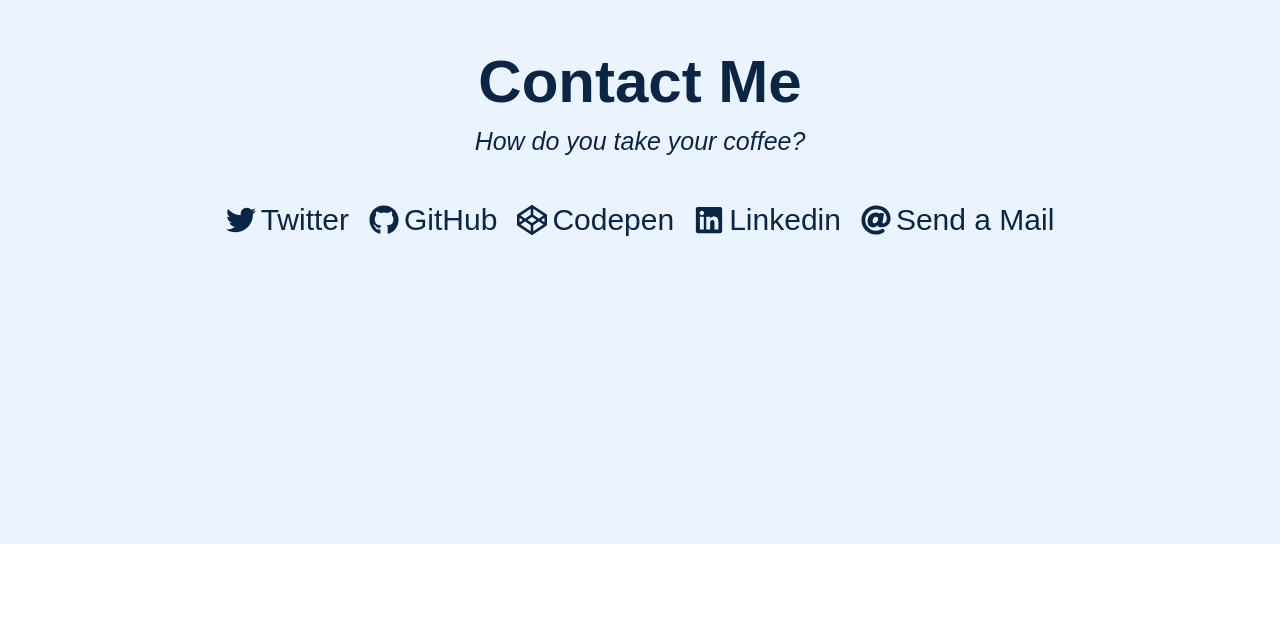
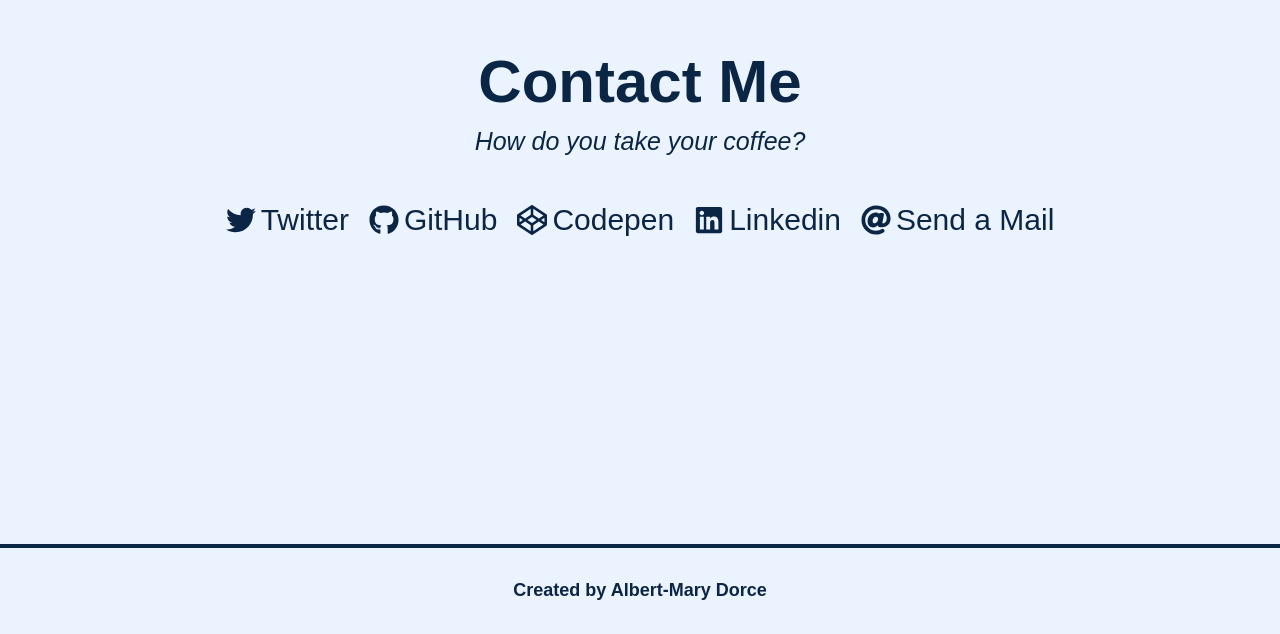
Before and after one commit to Albert4940/Portfolio-v2, a React (Create React App) app: page / in a window 1280 px wide. Shown: the part 2640-3274 px from the top of the page. Before the commit the page ends 3184 px from the top, so only its background shows below. Built offline with nearby package versions, Linux system fonts and the light colour scheme.

Commit message:
Add Footer Section

```diff
--- a/src/App.js
+++ b/src/App.js
@@ -8,6 +8,7 @@ import { useEffect} from 'react';
 import { useScreenSize } from "./utils/hooks";
 import GlobalStyled from "./utils/style/GlobalStyle";
 import Contact from "./components/Contact";
+import Footer from "./components/Footer";
 function App() {
 
   const {updateScreenSize} = useScreenSize();
@@ -32,6 +33,7 @@ function App() {
       <About />
       <Project />
       <Contact />
+      <Footer />
     </main>
   );
 }
--- a/src/components/Contact/index.jsx
+++ b/src/components/Contact/index.jsx
@@ -1,5 +1,5 @@
 import styled from "styled-components";
-import { useColor } from "../../utils/hooks";
+import { useColor, useScreenSize } from "../../utils/hooks";
 import { contacts } from "../../data";
 
 const ContactContainer = styled.section`
@@ -47,10 +47,10 @@ const ListLink = styled.li`
 
 const Contact = () => {
     const colors = useColor();
-
+    const {isDeviceMobile} = useScreenSize()
     return(
         <ContactContainer id="contact" colors={colors}>
-            <ContactH2>Contact Me</ContactH2>
+            <ContactH2 isDevice={isDeviceMobile}>Contact Me</ContactH2>
             <ContactP>How do you take your coffee?</ContactP>
             <ContactUl>
                 {
--- /dev/null
+++ b/src/components/Footer/index.jsx
@@ -0,0 +1,30 @@
+import styled from "styled-components";
+import { useColor, useScreenSize } from "../../utils/hooks";
+
+const FooterWrapper = styled.footer`
+font-weight: 600;
+display: flex;
+justify-content: space-evenly;
+padding: 3rem;
+background: ${({colors}) => colors && colors.fourthy};
+border-top: 4px solid ${({colors}) => colors && colors.primary};
+${
+    ({isDevice}) =>
+        isDevice &&
+        (`
+            flex-direction: column;
+            text-align: center;
+        `)
+ }
+`
+const Footer = () => {
+    const colors = useColor();
+    const {isDeviceMobile} = useScreenSize();
+    return(
+        <FooterWrapper colors={colors} isDevice={isDeviceMobile}>
+            <p>Created by Albert-Mary Dorce</p>
+        </FooterWrapper>
+    )
+}
+
+export default Footer;
```
